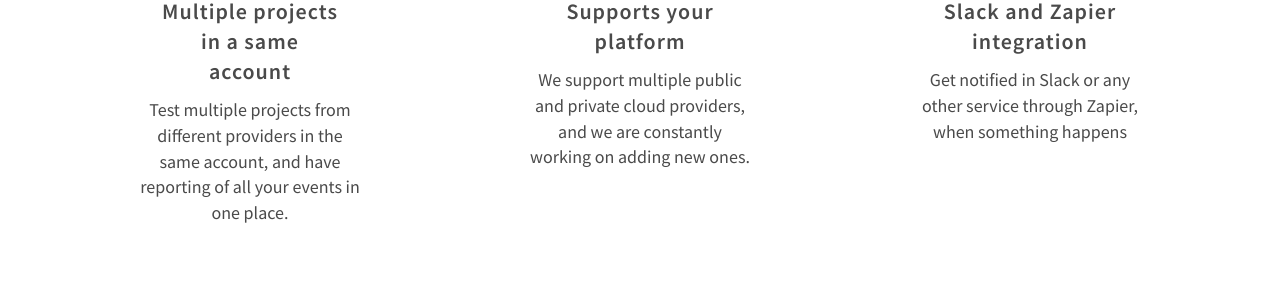
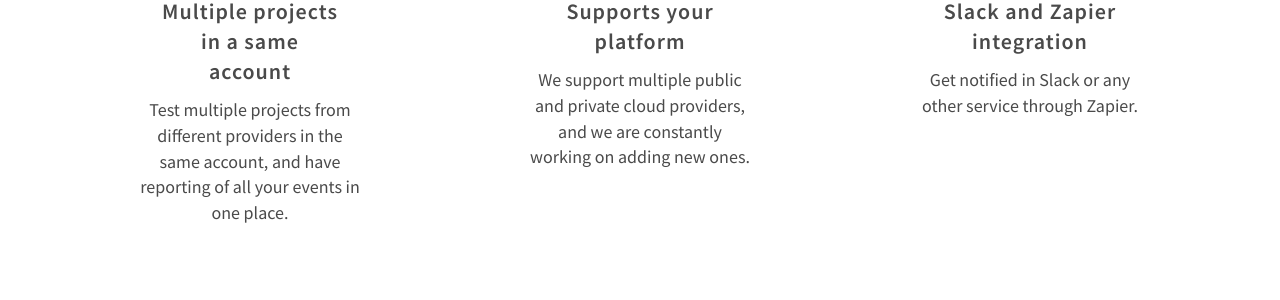
Before and after one commit to simian-ci/simian-ci.github.io, a Jekyll site: the page built from index.html, in a window 1280 px wide. Shown: the part 763-1063 px from the top of the page. Built offline with Jekyll 4.4.1, drawn with Linux system fonts in a browser that asks for light colours; nearby versions of some CDN libraries; a script that is not in the unit is left out.

Commit message:
fixing copy for integrations

```diff
--- a/index.html
+++ b/index.html
@@ -16,7 +16,7 @@ features-section:
     description: "We support multiple public and private cloud providers, and we are constantly working on adding new ones."
     img-url: "/images/icon-platforms.svg"
   - title: "Slack and Zapier integration"
-    description: "Get notified in Slack or any other service through Zapier, when something happens "
+    description: "Get notified in Slack or any other service through Zapier."
     img-url: "/images/icon-integrations.svg"
 
 supported-platforms:
```
